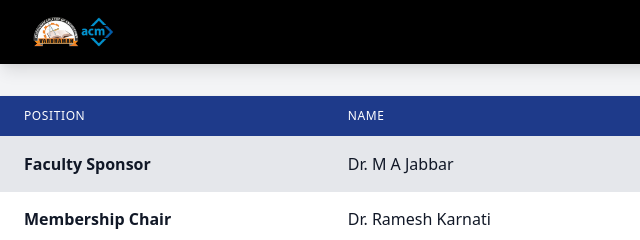
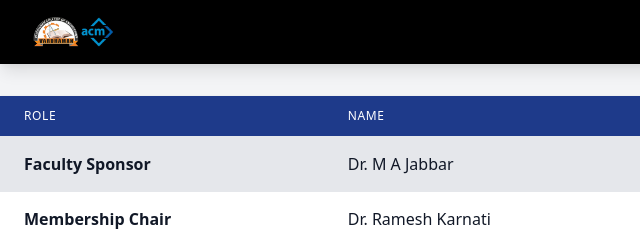
Before and after one commit to vce-cse-dept/acm-club, a plain HTML site: page contact.html in a window 1280 px wide. Shown: the top 240 px of the page, 0-640 px from the left. Drawn offline with nearby package versions, Linux system fonts and the light colour scheme.

Commit message:
Update contact.html

```diff
--- a/contact.html
+++ b/contact.html
@@ -42,7 +42,7 @@
             <thead class="bg-blue-900">
               <tr>
                 <th scope="col" class="px-6 py-3 text-left text-xs font-medium text-white uppercase tracking-wider">
-                  Position
+                  Role
                 </th>
                 <th scope="col" class="px-6 py-3 text-left text-xs font-medium text-white uppercase tracking-wider">
                   Name
```
